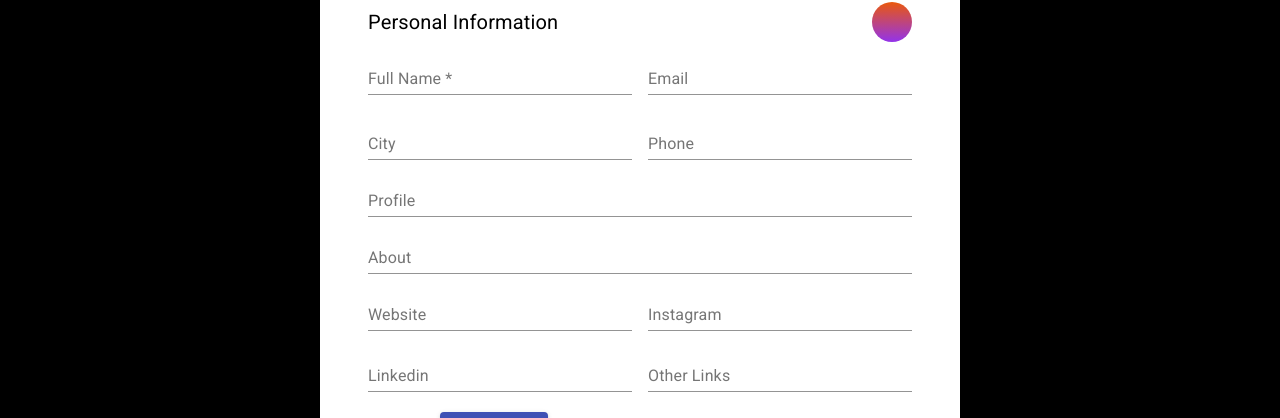
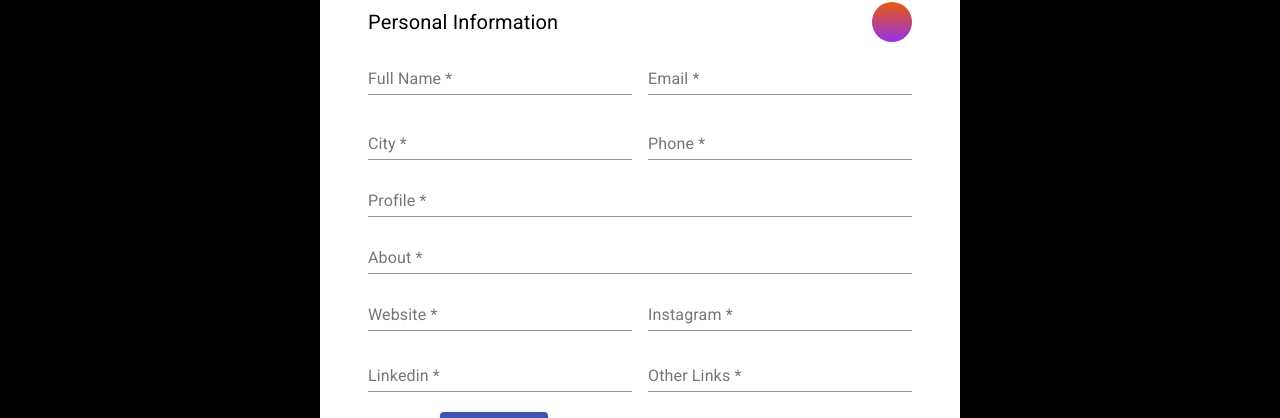
Before and after one commit to alif33/3SHIFT, a Next.js app: page / in a window 1280 px wide. Shown: the part 513-931 px from the top of the page. Built offline with nearby package versions, Linux system fonts and the light colour scheme.

Commit message:
show warning on inpute field

```diff
--- a/components/Form/LinearStepper.jsx
+++ b/components/Form/LinearStepper.jsx
@@ -40,7 +40,7 @@ const PersonalInfos = () => {
         <Controller
           control={control}
           name="full_name"
-          rules={{ required: 'Name is required' } }
+          rules={{ required: true } }
 
           render={({ field }) => (
             <TextField
@@ -64,7 +64,7 @@ const PersonalInfos = () => {
             <TextField
             error={errors.email ? true : false}
               id="email"
-              label="Email"
+              label="Email *"
               variant="standard"
               placeholder="Enter Your Email"
               fullWidth
@@ -82,7 +82,7 @@ const PersonalInfos = () => {
             <TextField
             error={errors.city ? true : false}
               id="city"
-              label="City"
+              label="City *"
               variant="standard"
               placeholder="Enter Your City"
               fullWidth
@@ -99,7 +99,7 @@ const PersonalInfos = () => {
             <TextField
             error={errors.phone ? true : false}
               id="phone"
-              label="Phone"
+              label="Phone *"
               variant="standard"
               placeholder="Phone number"
               fullWidth
@@ -117,7 +117,7 @@ const PersonalInfos = () => {
           <TextField
           error={errors.profile_picture ? true : false}
             id="profile"
-            label="Profile"
+            label="Profile *"
             variant="standard"
             placeholder="Enter Profile Picture"
             fullWidth
@@ -134,7 +134,7 @@ const PersonalInfos = () => {
           <TextField
           error={errors.about ? true : false}
             id="about"
-            label="About"
+            label="About *"
             variant="standard"
             placeholder="Write about your-self"
             fullWidth
@@ -152,7 +152,7 @@ const PersonalInfos = () => {
             <TextField
             error={errors.website ? true : false}
               id="website"
-              label="Website"
+              label="Website *"
               variant="standard"
               placeholder="Website link"
               fullWidth
@@ -169,7 +169,7 @@ const PersonalInfos = () => {
             <TextField
             error={errors.instagram ? true : false}
               id="instagram"
-              label="Instagram"
+              label="Instagram *"
               variant="standard"
               placeholder="Your instagrame profile link"
               fullWidth
@@ -187,7 +187,7 @@ const PersonalInfos = () => {
             <TextField
             error={errors.linkedin ? true : false}
               id="linkedin"
-              label="Linkedin"
+              label="Linkedin *"
               variant="standard"
               placeholder="Your linkedin profile link"
               fullWidth
@@ -204,7 +204,7 @@ const PersonalInfos = () => {
             <TextField
             error={errors.other_link ? true : false}
               id="other_link"
-              label="Other Links"
+              label="Other Links *"
               variant="standard"
               placeholder="Other links"
               fullWidth
@@ -220,7 +220,7 @@ const PersonalInfos = () => {
 const ProjectOne = () => {
   const { control } = useFormContext();
   const {errors} = useFormState();
-
+console.log(errors);
   return (
     <>
       <Controller
@@ -231,7 +231,7 @@ const ProjectOne = () => {
           <TextField
           error={errors.project_title1 ? true : false}
             id="project_title1"
-            label="Project Title"
+            label="Project Title *"
             variant="standard"
             placeholder="Enter your project title"
             fullWidth
@@ -248,7 +248,7 @@ const ProjectOne = () => {
           <TextField
           error={errors.project_description1 ? true : false}
             id="project_description1"
-            label="Description"
+            label="Description *"
             variant="standard"
             placeholder="Project description"
             fullWidth
@@ -266,7 +266,7 @@ const ProjectOne = () => {
             <TextField
             error={errors.project_skill1 ? true : false}
               id="project_skill1"
-              label="skills"
+              label="skills *"
               variant="standard"
               placeholder="Skill "
               fullWidth
@@ -285,7 +285,7 @@ const ProjectOne = () => {
             <TextField
             error={errors.project_link1 ? true : false}
               id="project_link1"
-              label="Link to project"
+              label="Link to project *"
               variant="standard"
               placeholder="Enter your project link"
               fullWidth
@@ -302,7 +302,7 @@ const ProjectOne = () => {
             <TextField
             error={errors.project_tools1 ? true : false}
               id="project_tools1"
-              label="Tools/Software"
+              label="Tools/Software *"
               variant="standard"
               placeholder="Enter what you are use"
               fullWidth
@@ -344,7 +344,7 @@ const ProjectTwo = () => {
           <TextField
           error={errors.project_title2 ? true : false}
             id="project_title2"
-            label="Project Title"
+            label="Project Title *"
             variant="standard"
             placeholder="Enter your project title"
             fullWidth
@@ -361,7 +361,7 @@ const ProjectTwo = () => {
           <TextField
           error={errors.project_description2 ? true : false}
             id="project_description2"
-            label="Description"
+            label="Description *"
             variant="standard"
             placeholder="Project description"
             fullWidth
@@ -379,7 +379,7 @@ const ProjectTwo = () => {
             <TextField
             error={errors.project_skill2 ? true : false}
               id="project_skill2"
-              label="skills"
+              label="skills *"
               variant="standard"
               placeholder="Skill "
               fullWidth
@@ -398,7 +398,7 @@ const ProjectTwo = () => {
             <TextField
             error={errors.project_link2 ? true : false}
               id="project_link2"
-              label="Link to project"
+              label="Link to project *"
               variant="standard"
               placeholder="Enter your project link"
               fullWidth
@@ -415,7 +415,7 @@ const ProjectTwo = () => {
             <TextField
             error={errors.project_tools2 ? true : false}
               id="project_tools2"
-              label="Tools/Software"
+              label="Tools/Software *"
               variant="standard"
               placeholder="Enter what you are use"
               fullWidth
@@ -428,6 +428,7 @@ const ProjectTwo = () => {
       <Controller
         control={control}
         name="project_image2"
+        rules={{ required: true }}
         render={({ field }) => (
           <TextField
           error={errors.project_image2 ? true : false}
```
